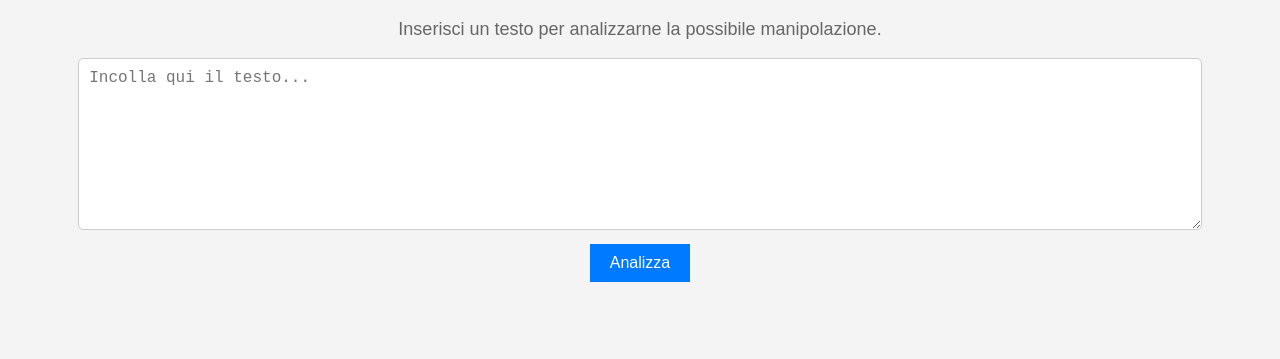
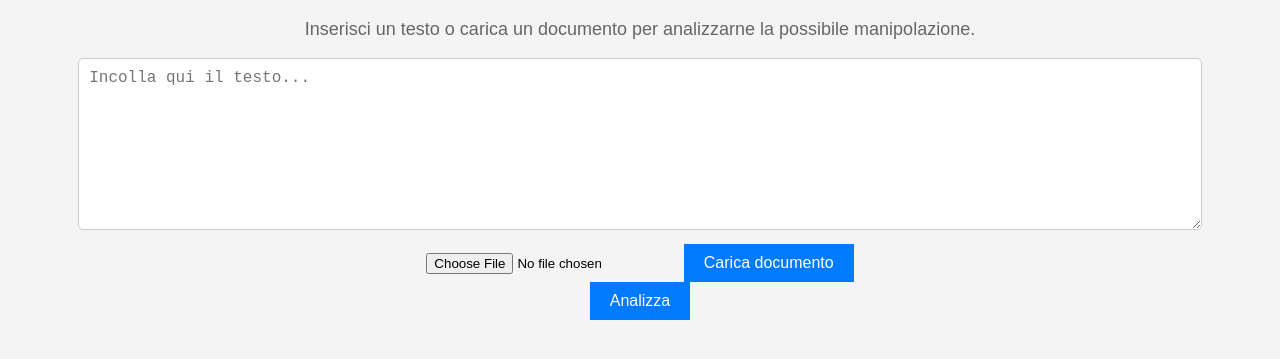
Before and after one commit to pezzaliapp/TruthLens, a plain HTML site: page index.html in a window 1280 px wide. Shown: the part 89-448 px from the top of the page. Drawn offline with Linux system fonts and the light colour scheme.

Commit message:
Update index.html

```diff
--- a/index.html
+++ b/index.html
@@ -5,13 +5,22 @@
     <meta name="viewport" content="width=device-width, initial-scale=1.0">
     <title>TruthLens - Analisi del testo</title>
     <link rel="stylesheet" href="style.css">
-    <link rel="manifest" href="manifest.json">
+    <script src="https://cdnjs.cloudflare.com/ajax/libs/pdf.js/2.14.305/pdf.min.js"></script>
+    <script src="https://cdnjs.cloudflare.com/ajax/libs/docx/7.1.0/docx.min.js"></script>
 </head>
 <body>
     <h1>TruthLens</h1>
-    <p>Inserisci un testo per analizzarne la possibile manipolazione.</p>
+    <p>Inserisci un testo o carica un documento per analizzarne la possibile manipolazione.</p>
+
     <textarea id="inputText" placeholder="Incolla qui il testo..."></textarea>
+
+    <div>
+        <input type="file" id="fileInput" accept=".docx, .pdf">
+        <button onclick="loadFile()">Carica documento</button>
+    </div>
+
     <button onclick="analyzeText()">Analizza</button>
+
     <div id="output"></div>
 
     <script src="app.js"></script>
```
